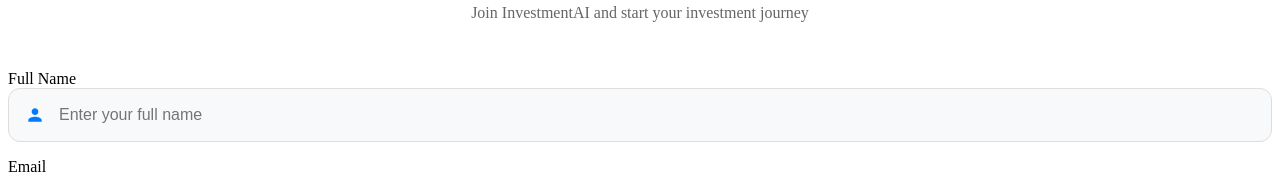
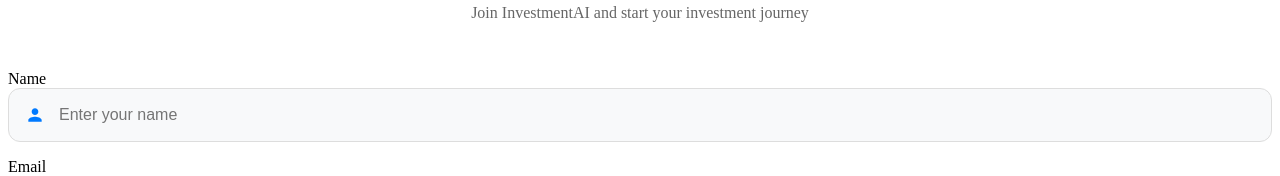
Before and after one commit to CDarts48/investmentai, a Next.js app in the folder frontend/: page /signUp in a window 1280 px wide. Shown: the part 147-323 px from the top of the page. Built offline with nearby package versions, Linux system fonts and the light colour scheme.

Commit message:
little more updating

```diff
--- a/frontend/src/app/signUp/page.tsx
+++ b/frontend/src/app/signUp/page.tsx
@@ -5,6 +5,7 @@
 import { MdAnalytics, MdPerson, MdEmail, MdLock } from "react-icons/md";
 import styles from "./signUp.module.css";
 import Link from "next/link";
+// Use the core Auth0 export so you can redirect to the Universal Login page.
 import { loginWithRedirect } from "@auth0/nextjs-auth0";
 
 type IconType = "person" | "email" | "lock" | "lock-outline";
@@ -22,28 +23,16 @@
       switch (icon) {
         case "person":
           return (
-            <MdPerson
-              size={20}
-              color="#007AFF"
-              className={styles.inputIcon}
-            />
+            <MdPerson size={20} color="#007AFF" className={styles.inputIcon} />
           );
         case "email":
           return (
-            <MdEmail
-              size={20}
-              color="#007AFF"
-              className={styles.inputIcon}
-            />
+            <MdEmail size={20} color="#007AFF" className={styles.inputIcon} />
           );
         case "lock":
         case "lock-outline":
           return (
-            <MdLock
-              size={20}
-              color="#007AFF"
-              className={styles.inputIcon}
-            />
+            <MdLock size={20} color="#007AFF" className={styles.inputIcon} />
           );
         default:
           return null;
@@ -72,30 +61,44 @@
 
 export default function SignupScreen() {
   const router = useRouter();
-  // With Auth0, you generally use Universal Login so the form state doesn’t get sent to your local API.
-  // However, if you want to collect some extra fields you can do so and pass them as query parameters.
+
   const [formData, setFormData] = useState({
-    fullName: "",
+    Name: "",
     email: "",
     userName: "",
     password: "",
     reenterPassword: "",
-    // Password fields can be omitted if you want Auth0 to manage them.
-    // If you collect them, be sure to send them securely.
   });
   const [errors, setErrors] = useState<Record<string, string>>({});
 
   const validateForm = (): boolean => {
     const newErrors: Record<string, string> = {};
 
-    if (!formData.fullName.trim()) {
-      newErrors.fullName = "Full name is required";
+    if (!formData.Name.trim()) {
+      newErrors.Name = "Name is required";
     }
     if (!formData.email.trim()) {
       newErrors.email = "Email is required";
     } else if (!/\S+@\S+\.\S+/.test(formData.email)) {
       newErrors.email = "Email is invalid";
     }
+    if (!formData.userName.trim()) {
+      newErrors.userName = "Username is required";
+    }
+    if (!formData.password) {
+      newErrors.password = "Password is required";
+    }
+    if (!formData.reenterPassword) {
+      newErrors.reenterPassword = "Re-enter password is required";
+    }
+    if (
+      formData.password &&
+      formData.reenterPassword &&
+      formData.password !== formData.reenterPassword
+    ) {
+      newErrors.reenterPassword = "Passwords do not match";
+    }
+
     setErrors(newErrors);
     return Object.keys(newErrors).length === 0;
   };
@@ -105,7 +108,7 @@
       return;
     }
     try {
-      // Redirect to Auth0 Universal Login with the "signup" screen hint.
+      // Redirect to Auth0's Universal Login with the "signup" screen hint.
       router.push("/api/auth/login?screen_hint=signup");
     } catch (error) {
       console.error("Auth0 signup failed:", error);
@@ -123,15 +126,14 @@
       </header>
       <div className={styles.formContainer}>
         <InputField
-          label="Full Name"
+          label="Name"
           icon="person"
-          placeholder="Enter your full name"
-          value={formData.fullName}
-          autoFocus={true}
+          placeholder="Enter your name"
+          value={formData.Name}
           onChange={(e) =>
-            setFormData({ ...formData, fullName: e.target.value })
+            setFormData({ ...formData, Name: e.target.value })
           }
-          error={errors.fullName}
+          error={errors.Name}
         />
         <InputField
           label="Email"
@@ -153,7 +155,8 @@
             setFormData({ ...formData, userName: e.target.value })
           }
           error={errors.userName}
-        /><InputField
+        />
+        <InputField
           label="Password"
           icon="lock"
           placeholder="Enter your password"
@@ -170,14 +173,13 @@
           placeholder="Re-enter your password"
           type="password"
           value={formData.reenterPassword}
-        onChange={(e) => setFormData({ ...formData, reenterPassword: e.target.value })}
+          onChange={(e) =>
+            setFormData({ ...formData, reenterPassword: e.target.value })
+          }
           error={errors.reenterPassword}
         />
       </div>
-      <button
-        onClick={handleSignup}
-        className={styles.button}
-      >
+      <button onClick={handleSignup} className={styles.button}>
         Sign Up with Auth0
       </button>
       <div className={styles.loginLink} onClick={() => router.push("/logIn")}>
```
Lines whose indentation alone changed are shown as unchanged.
